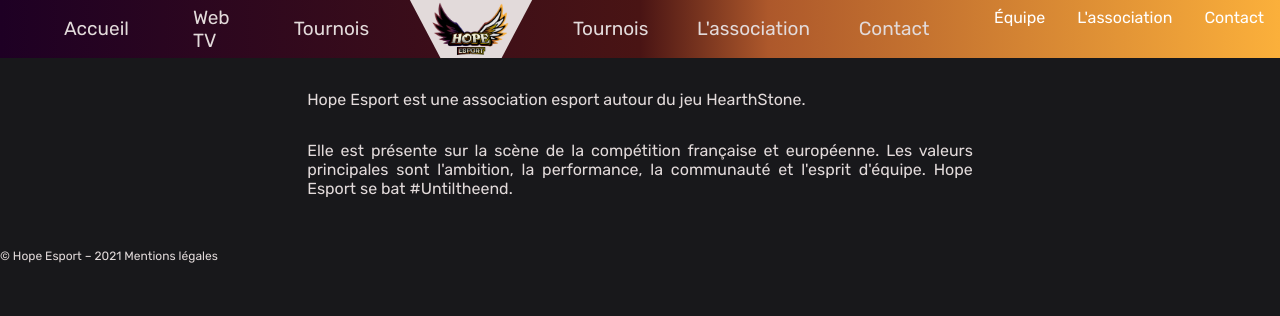
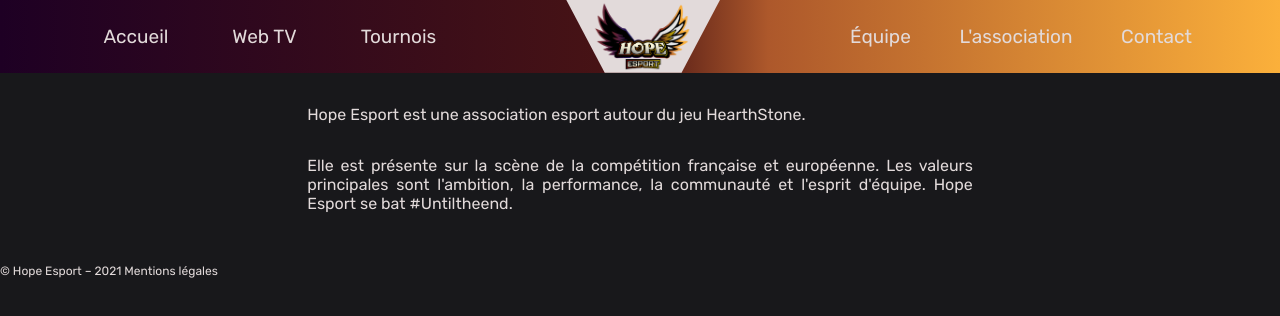
Before and after one commit to ServetoAM/hackathonHope-front, a React (Create React App) app: page / in a window 1280 px wide. Shown: the top 316 px of the page. Built offline with nearby package versions, Linux system fonts and the light colour scheme.

Commit message:
fix menu drop

```diff
--- a/src/components/navbar/Navbar.jsx
+++ b/src/components/navbar/Navbar.jsx
@@ -25,23 +25,15 @@
 					</span>
 			<div className="text-style2">
 
-				<Link className="button2">Tournois</Link>
-				<Link className="button2">L'association</Link>
-				<Link to="/contact" className="button2">Contact</Link>
-
-
-				<li>Équipe</li>
-				<li className="nav-listItem">L'association
+				<Link className="button2" to="/equipe">Équipe</Link>
+				<div className="nav-listItem button2">L'association
 					<ul  className="nav-listItemDrop">
-						<li>A propos</li>
-						<li>Staff</li>
+					<Link className="text-decoration" to="/a-propos"><li className="button3">A propos</li></Link>
+					<Link className="text-decoration" to="/staff"><li className="button3">Staff</li></Link>
 						</ul>
-				</li>
-				<li>Contact</li>
-
-
+				</div>
+				<Link className="button2">Contact</Link>
 			</div>
-
 		</div>
 	)
 }
```
